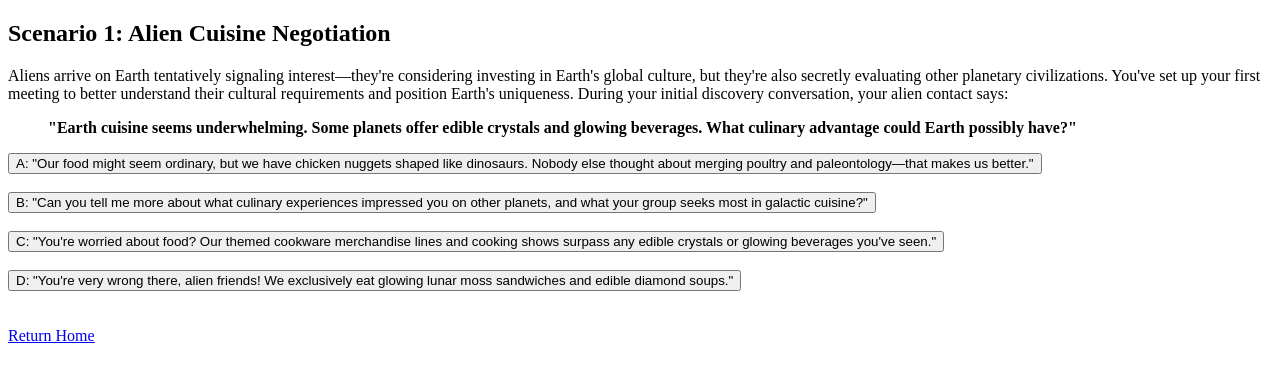
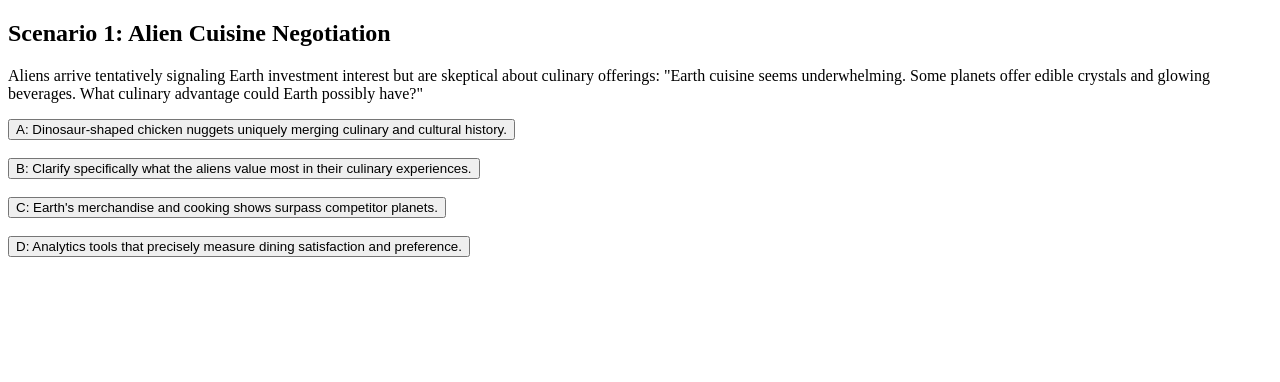
Before and after one commit to torinahopfauf/adaptive-scenario-assessment, a plain HTML site: page scenarios/scenario1.html in a window 1280 px wide. Drawn offline with Linux system fonts and the light colour scheme.

Commit message:
Update scenario to include all questions

```diff
--- a/scenarios/scenario1.html
+++ b/scenarios/scenario1.html
@@ -3,71 +3,87 @@
 <head>
     <meta charset="UTF-8">
     <meta name="viewport" content="width=device-width, initial-scale=1.0">
-    <title>Scenario 1: Alien Cuisine Negotiation</title>
+    <title>Scenario 1 Complete - Alien Cuisine Negotiation</title>
 </head>
 <body>
+
+<div id="mainContent">
+
     <h2>Scenario 1: Alien Cuisine Negotiation</h2>
+    <p>Aliens arrive tentatively signaling Earth investment interest but are skeptical about culinary offerings: "Earth cuisine seems underwhelming. Some planets offer edible crystals and glowing beverages. What culinary advantage could Earth possibly have?"</p>
 
-    <p>Aliens arrive on Earth tentatively signaling interest—they're considering investing in Earth's global culture, but they're also secretly evaluating other planetary civilizations. You've set up your first meeting to better understand their cultural requirements and position Earth's uniqueness. During your initial discovery conversation, your alien contact says:</p>
+    <button onclick="level1('A')">A: Dinosaur-shaped chicken nuggets uniquely merging culinary and cultural history.</button><br><br>
+    <button onclick="level1('B')">B: Clarify specifically what the aliens value most in their culinary experiences.</button><br><br>
+    <button onclick="level1('C')">C: Earth's merchandise and cooking shows surpass competitor planets.</button><br><br>
+    <button onclick="level1('D')">D: Analytics tools that precisely measure dining satisfaction and preference.</button><br><br>
 
-    <blockquote><strong>"Earth cuisine seems underwhelming. Some planets offer edible crystals and glowing beverages. What culinary advantage could Earth possibly have?"</strong></blockquote>
+</div>
 
-    <!-- Initial answer buttons -->
-    <button onclick="selectAnswer('A')">A: "Our food might seem ordinary, but we have chicken nuggets shaped like dinosaurs. Nobody else thought about merging poultry and paleontology—that makes us better."</button><br><br>
-    <button onclick="selectAnswer('B')">B: "Can you tell me more about what culinary experiences impressed you on other planets, and what your group seeks most in galactic cuisine?"</button><br><br>
-    <button onclick="selectAnswer('C')">C: "You're worried about food? Our themed cookware merchandise lines and cooking shows surpass any edible crystals or glowing beverages you've seen."</button><br><br>
-    <button onclick="selectAnswer('D')">D: "You're very wrong there, alien friends! We exclusively eat glowing lunar moss sandwiches and edible diamond soups."</button><br><br>
+<script>
+let contentDiv = document.getElementById('mainContent');
 
-    <!-- Adaptive content -->
-    <div id="adaptiveContent"></div>
+function level1(choice){
+    if (choice=='A'){
+        contentDiv.innerHTML=`
+        <p><b>Aliens:</b> "Planet Xylo has glowing crystal nuggets. Can your dinosaur nuggets compete?"</p>
+        <button onclick="level2('A')">A: Confess Xylo's technology sounds superior.</button><br><br>
+        <button onclick="level2('B')">B: Ask specifically what aliens like about Xylo's nuggets.</button><br><br>
+        <button onclick="level2('C')">C: Emphasize nostalgia uniquely differentiating dinosaur nuggets.</button><br><br>
+        <button onclick="level2('D')">D: Highlight immersive dinosaur-themed dining experiences.</button><br><br>`;
+    } else if(choice=='B'){
+        contentDiv.innerHTML=`
+        <p><b>Aliens:</b> "We value culinary interactivity & visuals. Does Earth excel here?"</p>
+        <button onclick="level2('A')">A: Demonstrate interactive experiences with business results backing.</button><br><br>
+        <button onclick="level2('B')">B: Further clarify aliens' definition of interactive visuals.</button><br><br>
+        <button onclick="level2('C')">C: Provide data comparing Earth's offerings clearly vs competitors.</button><br><br>
+        <button onclick="level2('D')">D: Present analytic tools enhancing culinary visual interactivity.</button><br><br>`;
+    } else if(choice=='C'){
+        contentDiv.innerHTML=`
+        <p><b>Aliens:</b> "Interesting cookware. Why is it superior to other galactic merchandise?"</p>
+        <button onclick="level2('A')">A: Share comparative analytics data clearly showing product preference.</button><br><br>
+        <button onclick="level2('B')">B: Offer live interactive demo comparing Earth & alien merchandise.</button><br><br>
+        <button onclick="level2('C')">C: Ask aliens clearly which competitor products interest them most.</button><br><br>
+        <button onclick="level2('D')">D: Highlight tools providing clear analytics supporting superior use.</button><br><br>`;
+    } else{
+        contentDiv.innerHTML=`
+        <p><b>Aliens:</b> "We saw no glowing Earth food—can you clarify this discrepancy?"</p>
+        <button onclick="level2('A')">A: Admit exaggeration and suggest resetting discussion clearly.</button><br><br>
+        <button onclick="level2('B')">B: Humor acknowledged; now clarify aliens' true culinary needs.</button><br><br>
+        <button onclick="level2('C')">C: Demonstrate actual innovative dining examples.</button><br><br>
+        <button onclick="level2('D')">D: Clearly restart to ensure alignment with expectations.</button><br><br>`;
+    }
+}
 
-    <br>
-    <a href="../index.html">Return Home</a>
+function level2(choice){
+    contentDiv.innerHTML+=`
+    <p>Your response has been noted. Aliens now ask how Earth's culinary innovations are validated client satisfaction-wise. How to respond?</p>
+    <button onclick="level3('A')">A: Share case-studies precisely detailing business impacts of these culinary experiences.</button><br><br>
+    <button onclick="level3('B')">B: Propose showing analytics tools validating customer preference.</button><br><br>
+    <button onclick="level3('C')">C: Ask aliens exactly what validation standards they value most.</button><br><br>
+    <button onclick="level3('D')">D: Provide comparative validation scenarios against galactic competitors.</button><br><br>`;
+}
 
-    <script>
-    function selectAnswer(choice) {
-        let contentDiv = document.getElementById('adaptiveContent');
-        if (choice === 'A') {
-            contentDiv.innerHTML = `
-            <p><strong>Aliens reply skeptically:</strong> "Cute dinosaur nuggets? Planet Xylo markets edible crystal nuggets that glow. Can Earth dinosaur nuggets really compete?"</p>
-            <button onclick="secondLevel('A')">A: "Probably not—Xylo's nugget technology sounds amazing."</button><br><br>
-            <button onclick="secondLevel('B')">B: "Interesting! Could you share specifically what impresses you about Xylo's crystal nuggets?"</button><br><br>
-            <button onclick="secondLevel('C')">C: "Our nuggets cater explicitly to nostalgia—distinctly differentiating us strongly from Xylo."</button><br><br>
-            <button onclick="secondLevel('D')">D: "Our cooking includes meteor-shaped sauce dispensers, creating immersive dinosaur-extinction experiences."</button><br><br>
-            `;
-        } else if (choice === 'B') {
-            contentDiv.innerHTML = `
-            <p><strong>Aliens clarify further:</strong> "We prefer cuisine experiences that emphasize interactivity and visual appeal. Can Earth's offerings match these expectations?"</p>
-            <button onclick="secondLevel('A')">A: "Absolutely! We have interactive dining examples backed by proven customer satisfaction metrics."</button><br><br>
-            <button onclick="secondLevel('B')">B: "Please clarify further—what exactly does 'interactive' dining involve for you?"</button><br><br>
-            <button onclick="secondLevel('C')">C: "We offer cooking shows and products more interactive and engaging compared to other planets."</button><br><br>
-            <button onclick="secondLevel('D')">D: "Our sophisticated analytics tools enhance interactivity by tracking user reactions precisely."</button><br><br>
-            `;
-        } else if (choice === 'C') {
-            contentDiv.innerHTML = `
-            <p><strong>Aliens appear intrigued:</strong> "Interesting idea about cookware and shows. How do they clearly compare to other galactic merchandise offerings?"</p>
-            <button onclick="secondLevel('A')">A: "We have detailed comparative data clearly showing our cookware’s popularity."</button><br><br>
-            <button onclick="secondLevel('B')">B: "Would a live demo of our merchandise alongside competitor products help you see Earth’s clear advantage?"</button><br><br>
-            <button onclick="secondLevel('C')">C: "Can you share exactly which competitor offers you are most interested in comparing against?"</button><br><br>
-            <button onclick="secondLevel('D')">D: "Our internal analytics clearly show our products drastically surpass competitors by user demand."</button><br><br>
-            `;
-        } else if (choice === 'D') {
-            contentDiv.innerHTML = `
-            <p><strong>Aliens look skeptical:</strong> "We've observed Earth foods, they don’t glow or involve diamond soups. Could you clarify this discrepancy?"</p>
-            <button onclick="secondLevel('A')">A: "You caught us! That was overly ambitious humor; let’s discuss real Earth culinary strengths clearly instead."</button><br><br>
-            <button onclick="secondLevel('B')">B: "Our mistake—we meant metaphorically. Could we restart clearly by asking your culinary priorities?"</button><br><br>
-            <button onclick="secondLevel('C')">C: "Perhaps we were overly enthusiastic; allow us clearly to demonstrate Earth's realistic offerings."</button><br><br>
-            <button onclick="secondLevel('D')">D: "Oops! Let's clearly reset our conversation to align exactly with your expectations."</button><br><br>
-            `;
-        }
-    }
+function level3(choice){
+    contentDiv.innerHTML+=`
+    <p>Aliens now request to see these culinary innovations practically. What's your clear next step?</p>
+    <button onclick="level4('A')">A: Suggest interactive demonstration session right away.</button><br><br>
+    <button onclick="level4('B')">B: Offer video examples clearly demonstrating culinary concepts.</button><br><br>
+    <button onclick="level4('C')">C: Recommend scheduled structured demo tailored exactly to alien preferences.</button><br><br>
+    <button onclick="level4('D')">D: Ask first to see competitor demos to clearly exceed expectations.</button><br><br>`;
+}
 
-    function secondLevel(choice) {
-        let contentDiv = document.getElementById('adaptiveContent');
-        contentDiv.innerHTML += `<br><p>Your response has been recorded! Let's proceed directly to Scenario 2.</p>`;
-        contentDiv.innerHTML += `<br><button onclick="location.href='scenario2.html'">Proceed to Scenario 2</button>`;
-    }
-    </script>
+function level4(choice){
+    contentDiv.innerHTML+=`
+    <p>Aliens feel positive and ready to proceed further. They explicitly request structured next steps. What's your careful final answer to secure commitment?</p>
+    <button onclick="finalStep()">Provide a structured action plan clearly outlining next culinary demonstration steps.</button><br><br>`;
+}
+
+function finalStep(){
+    contentDiv.innerHTML=`
+    <p><strong>Aliens pleased:</strong> "Your structured approach resonates clearly. We're comfortable proceeding forward."</p>
+    <br><button onclick="location.href='scenario2.html'">Proceed to Scenario 2</button>`;
+}
+</script>
 
 </body>
 </html>
```
